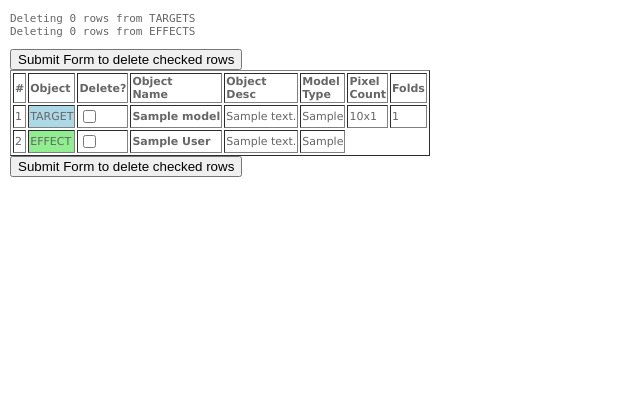
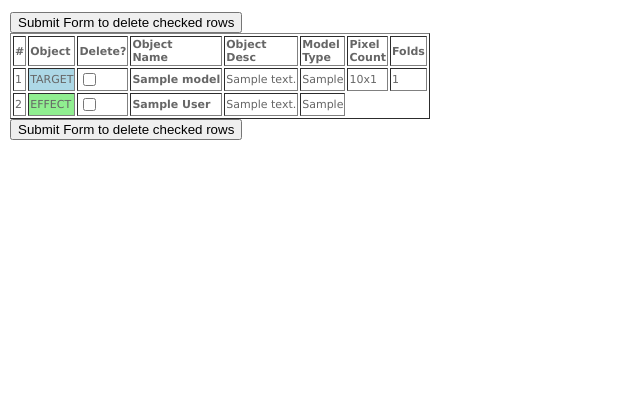
Before and after one commit to smeighan/nutcracker, a PHP site: page /nutcracker/admin/cleanup.php in a window 1280 px wide. Shown: the part 401-800 px from the top of the page, without its empty margins (0-640 px from the left). Run offline with PHP 8.4, Linux system fonts and the light colour scheme; the visitor is signed in with stand-in values (Sample User, id 1); tables that the repository leaves empty hold one stand-in row (values such as "Sample post").

Commit message:
Minor code cleanup

```diff
--- a/admin/cleanup.php
+++ b/admin/cleanup.php
@@ -75,17 +75,25 @@ if (isset($effect)) {
 if (isset($target)) {
 	$c2=count($target);
 }
-echo "Deleting $c2 rows from TARGETS\n";
-if($c2>0)
+
+if($c2>0) {
+	if ($c2==1)
+		echo "Deleting 1 row from TARGETS\n";
+	else
+		echo "Deleting $c2 rows from TARGETS\n";
 	foreach($target as $i => $object_name)
 	{
 	$delete=sprintf("delete from models where username='$username' and object_name=\"$object_name\"\n");
 	echo $delete . "\n"; 	$result=mysql_query($delete) or die ("Error on $delete");
 	}
+}
 //print_r($target);
 
-echo "Deleting $c1 rows from EFFECTS\n";
-if($c1>0)
+if($c1>0) {
+	if ($c1==1)
+		echo "Deleting 1 row from EFFECTS\n";
+	else
+		echo "Deleting $c1 rows from EFFECTS\n";
 	foreach($effect as $i => $effect_name)
 	{
 	$delete=sprintf("delete from effects_user_dtl where username='$username' and effect_name=\"$effect_name\"\n");
@@ -96,7 +104,7 @@ if($c1>0)
 	echo $delete . "\n"; 	$result=mysql_query($delete) or die ("Error on $delete");
 	}
 //print_r($effect);
-
+}
 echo "</pre>";
 
 unset ($target);
```
